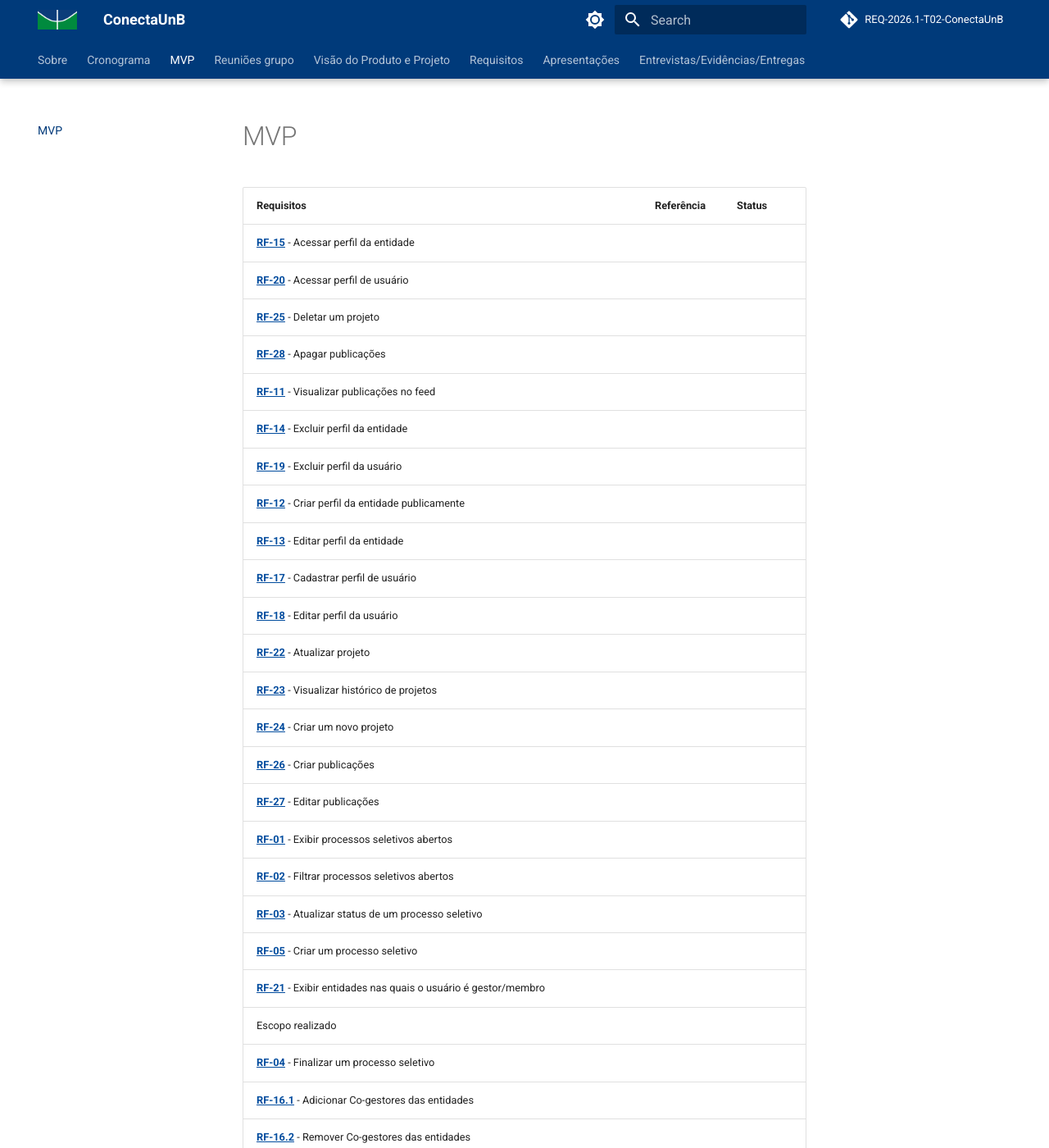
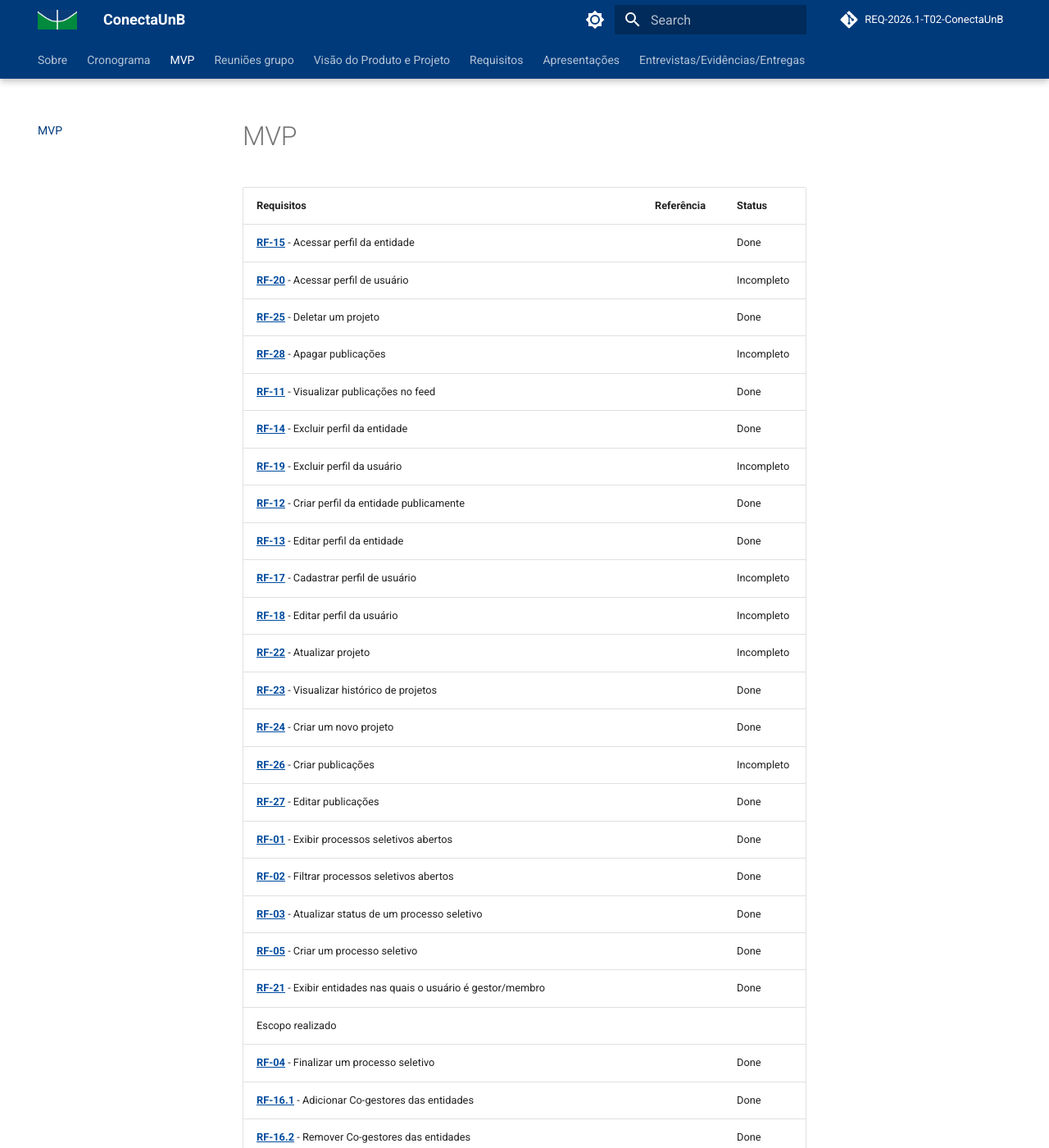
Before and after one commit to mdsreq-fga-unb/REQ-2026.1-T02-ConectaUnB, an MkDocs documentation site: the page built from docs/mvp/mvp.md, in a window 1280 px wide and 1400 px high. Shown: the whole window at 82% size. Built offline with MkDocs 1.6.1 and Material for MkDocs 9.7.7, drawn with Linux system fonts in a browser that asks for light colours; comment, search, counter and statistics services are not loaded; some of the changed text lies outside the part shown.

Commit message:
docs: atualiza status dos requisitos no MVP

```diff
--- a/docs/mvp/mvp.md
+++ b/docs/mvp/mvp.md
@@ -2,33 +2,33 @@
 
 | Requisitos | Referência | Status |
 | :--- | :--- | :--- |
-| [**RF-15**](../RFuncionais/RF_15.md) - Acessar perfil da entidade |  |  |
-| [**RF-20**](../RFuncionais/RF_20.md) - Acessar perfil de usuário |  |  |
-| [**RF-25**](../RFuncionais/RF_25.md) - Deletar um projeto |  |  |
-| [**RF-28**](../RFuncionais/RF_28.md) - Apagar publicações |  |  |
-| [**RF-11**](../RFuncionais/RF_11.md) - Visualizar publicações no feed |  |  |
-| [**RF-14**](../RFuncionais/RF_14.md) - Excluir perfil da entidade |  |  |
-| [**RF-19**](../RFuncionais/RF_19.md) - Excluir perfil da usuário |  |  |
-| [**RF-12**](../RFuncionais/RF_12.md) - Criar perfil da entidade publicamente |  |  |
-| [**RF-13**](../RFuncionais/RF_13.md) - Editar perfil da entidade |  |  |
-| [**RF-17**](../RFuncionais/RF_17.md) - Cadastrar perfil de usuário |  |  |
-| [**RF-18**](../RFuncionais/RF_18.md) - Editar perfil da usuário |  |  |
-| [**RF-22**](../RFuncionais/RF_22.md) - Atualizar projeto |  |  |
-| [**RF-23**](../RFuncionais/RF_23.md) - Visualizar histórico de projetos |  |  |
-| [**RF-24**](../RFuncionais/RF_24.md) - Criar um novo projeto |  |  |
-| [**RF-26**](../RFuncionais/RF_26.md) - Criar publicações |  |  |
-| [**RF-27**](../RFuncionais/RF_27.md) - Editar publicações |  |  |
-| [**RF-01**](../RFuncionais/RF_01.md) - Exibir processos seletivos abertos |  |  |
-| [**RF-02**](../RFuncionais/RF_02.md) - Filtrar processos seletivos abertos |  |  |
-| [**RF-03**](../RFuncionais/RF_03.md) - Atualizar status de um processo seletivo |  |  |
-| [**RF-05**](../RFuncionais/RF_05.md) - Criar um processo seletivo |  |  |
-| [**RF-21**](../RFuncionais/RF_21.md) - Exibir entidades nas quais o usuário é gestor/membro |  |  |
+| [**RF-15**](../RFuncionais/RF_15.md) - Acessar perfil da entidade |  | Done |
+| [**RF-20**](../RFuncionais/RF_20.md) - Acessar perfil de usuário |  | Incompleto |
+| [**RF-25**](../RFuncionais/RF_25.md) - Deletar um projeto |  | Done |
+| [**RF-28**](../RFuncionais/RF_28.md) - Apagar publicações |  | Incompleto |
+| [**RF-11**](../RFuncionais/RF_11.md) - Visualizar publicações no feed |  | Done |
+| [**RF-14**](../RFuncionais/RF_14.md) - Excluir perfil da entidade |  | Done |
+| [**RF-19**](../RFuncionais/RF_19.md) - Excluir perfil da usuário |  | Incompleto |
+| [**RF-12**](../RFuncionais/RF_12.md) - Criar perfil da entidade publicamente |  | Done |
+| [**RF-13**](../RFuncionais/RF_13.md) - Editar perfil da entidade |  | Done |
+| [**RF-17**](../RFuncionais/RF_17.md) - Cadastrar perfil de usuário |  | Incompleto |
+| [**RF-18**](../RFuncionais/RF_18.md) - Editar perfil da usuário |  | Incompleto |
+| [**RF-22**](../RFuncionais/RF_22.md) - Atualizar projeto |  | Incompleto |
+| [**RF-23**](../RFuncionais/RF_23.md) - Visualizar histórico de projetos |  | Done |
+| [**RF-24**](../RFuncionais/RF_24.md) - Criar um novo projeto |  | Done |
+| [**RF-26**](../RFuncionais/RF_26.md) - Criar publicações |  | Incompleto |
+| [**RF-27**](../RFuncionais/RF_27.md) - Editar publicações |  | Done |
+| [**RF-01**](../RFuncionais/RF_01.md) - Exibir processos seletivos abertos |  | Done |
+| [**RF-02**](../RFuncionais/RF_02.md) - Filtrar processos seletivos abertos |  | Done |
+| [**RF-03**](../RFuncionais/RF_03.md) - Atualizar status de um processo seletivo |  | Done |
+| [**RF-05**](../RFuncionais/RF_05.md) - Criar um processo seletivo |  | Done |
+| [**RF-21**](../RFuncionais/RF_21.md) - Exibir entidades nas quais o usuário é gestor/membro |  | Done |
 | Escopo realizado| | |
-| [**RF-04**](../RFuncionais/escopo/RF_04.md) - Finalizar um processo seletivo |  |  |
-| [**RF-16.1**](../RFuncionais/escopo/RF_16.1.md) - Adicionar Co-gestores das entidades |  |  |
-| [**RF-16.2**](../RFuncionais/escopo/RF_16.2.md) - Remover Co-gestores das entidades |  |  |
-| [**RF-16.3**](../RFuncionais/escopo/RF_16.3.md) - Visualizar Co-gestores das entidades |  |  |
-| [**RF-16.4**](../RFuncionais/escopo/RF_16.4.md) - Atualizar cargos dos Co-gestores das entidades |  |  |
-| [**RF-06**](../RFuncionais/escopo/RF_06.md) - Filtrar feed em relação a capums/área de interesse/tipo da entidade |  |  |
-| [**RF-29**](../RFuncionais/escopo/RF_29.md) - Pesquisar publicações com filtros de busca de capums/área de interesse/tipo da entidade |  |  |
-| [**RF-30**](../RFuncionais/escopo/RF_30.md) - Personalizar preferências de notificação de processo seletivo abertos/publicações/atualização de projetos |  |  |
+| [**RF-04**](../RFuncionais/escopo/RF_04.md) - Finalizar um processo seletivo |  | Done |
+| [**RF-16.1**](../RFuncionais/escopo/RF_16.1.md) - Adicionar Co-gestores das entidades |  | Done |
+| [**RF-16.2**](../RFuncionais/escopo/RF_16.2.md) - Remover Co-gestores das entidades |  | Done |
+| [**RF-16.3**](../RFuncionais/escopo/RF_16.3.md) - Visualizar Co-gestores das entidades |  | Done |
+| [**RF-16.4**](../RFuncionais/escopo/RF_16.4.md) - Atualizar cargos dos Co-gestores das entidades |  | Done |
+| [**RF-06**](../RFuncionais/escopo/RF_06.md) - Filtrar feed em relação a capums/área de interesse/tipo da entidade |  | Incompleto |
+| [**RF-29**](../RFuncionais/escopo/RF_29.md) - Pesquisar publicações com filtros de busca de capums/área de interesse/tipo da entidade |  | Incompleto |
+| [**RF-30**](../RFuncionais/escopo/RF_30.md) - Personalizar preferências de notificação de processo seletivo abertos/publicações/atualização de projetos |  | Done |
```
